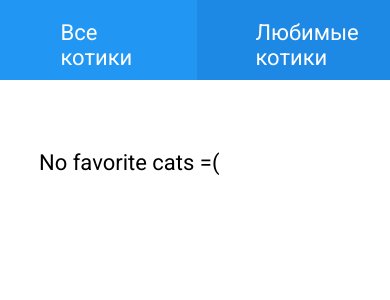
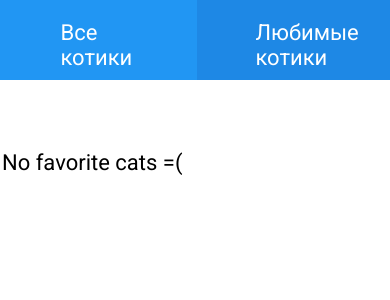
Before and after one commit to zena7/frontend-challenge, a React (Vite) app: page /favoriteCats in a window 390 px wide. Shown: the top 300 px of the page. Built offline with nearby package versions, Linux system fonts and the light colour scheme.

Commit message:
refactor: 💡 change some media styles

```diff
--- a/src/catCard/CatCard.module.css
+++ b/src/catCard/CatCard.module.css
@@ -31,6 +31,13 @@
 }
 
 @media screen and (max-width: 550px) {
+  .catContainer {
+    width: 18rem;
+    height: 18rem;
+  }
+}
+
+@media screen and (max-width: 430px) {
   .catContainer {
     width: 18rem;
     height: 18rem;
--- a/src/styles.css
+++ b/src/styles.css
@@ -83,6 +83,7 @@ li {
     grid-template-columns: repeat(1, 1fr);
     row-gap: 27px;
     column-gap: 27px;
+    padding: 48px 0px 48px 2px;
     padding-left: 10%;
   }
 
@@ -90,3 +91,9 @@ li {
     font-size: 22px;
   }
 }
+
+@media screen and (max-width: 430px) {
+  .catsList {
+    padding: 48px 0px 2px 2px;
+  }
+}
```
